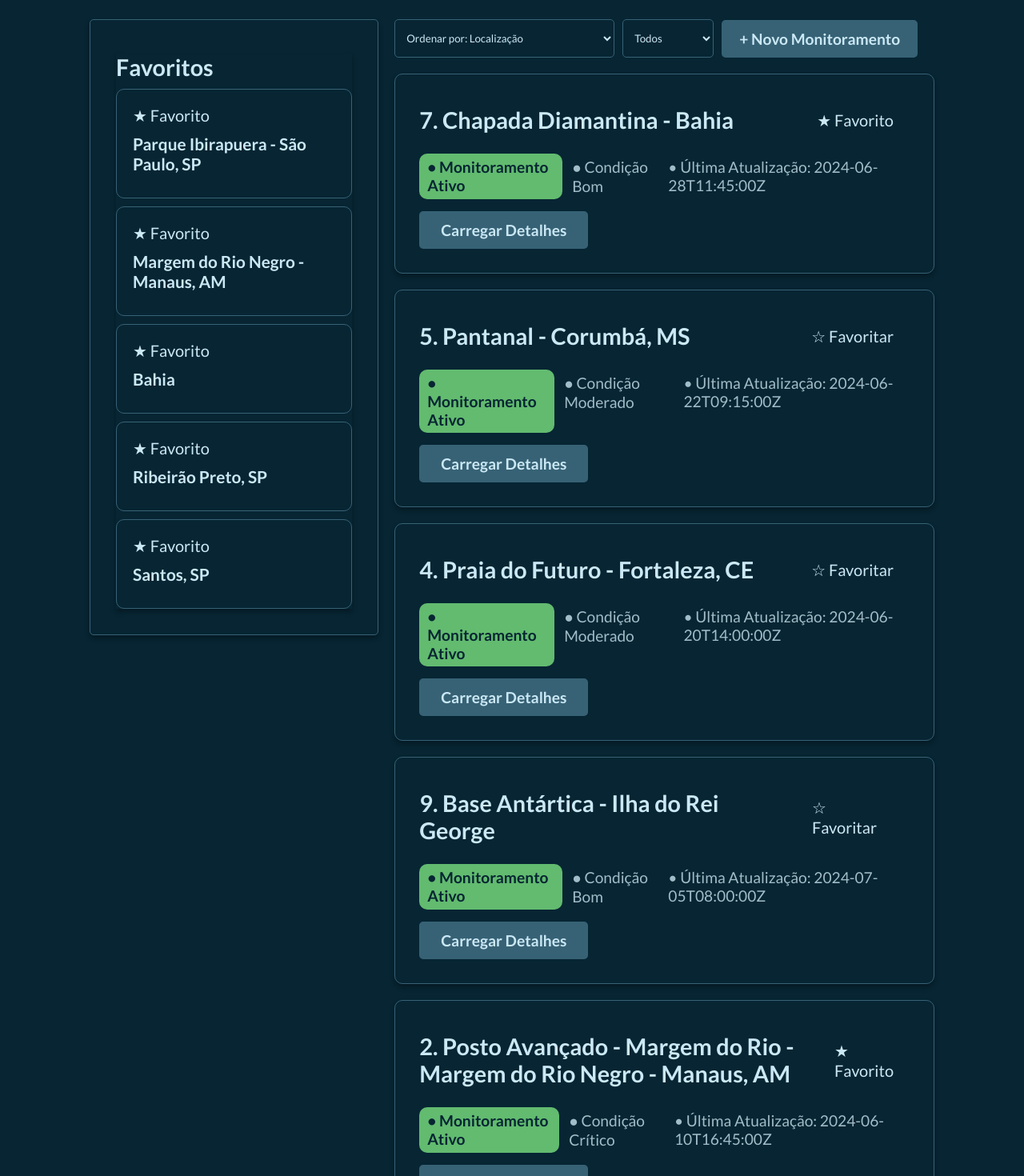
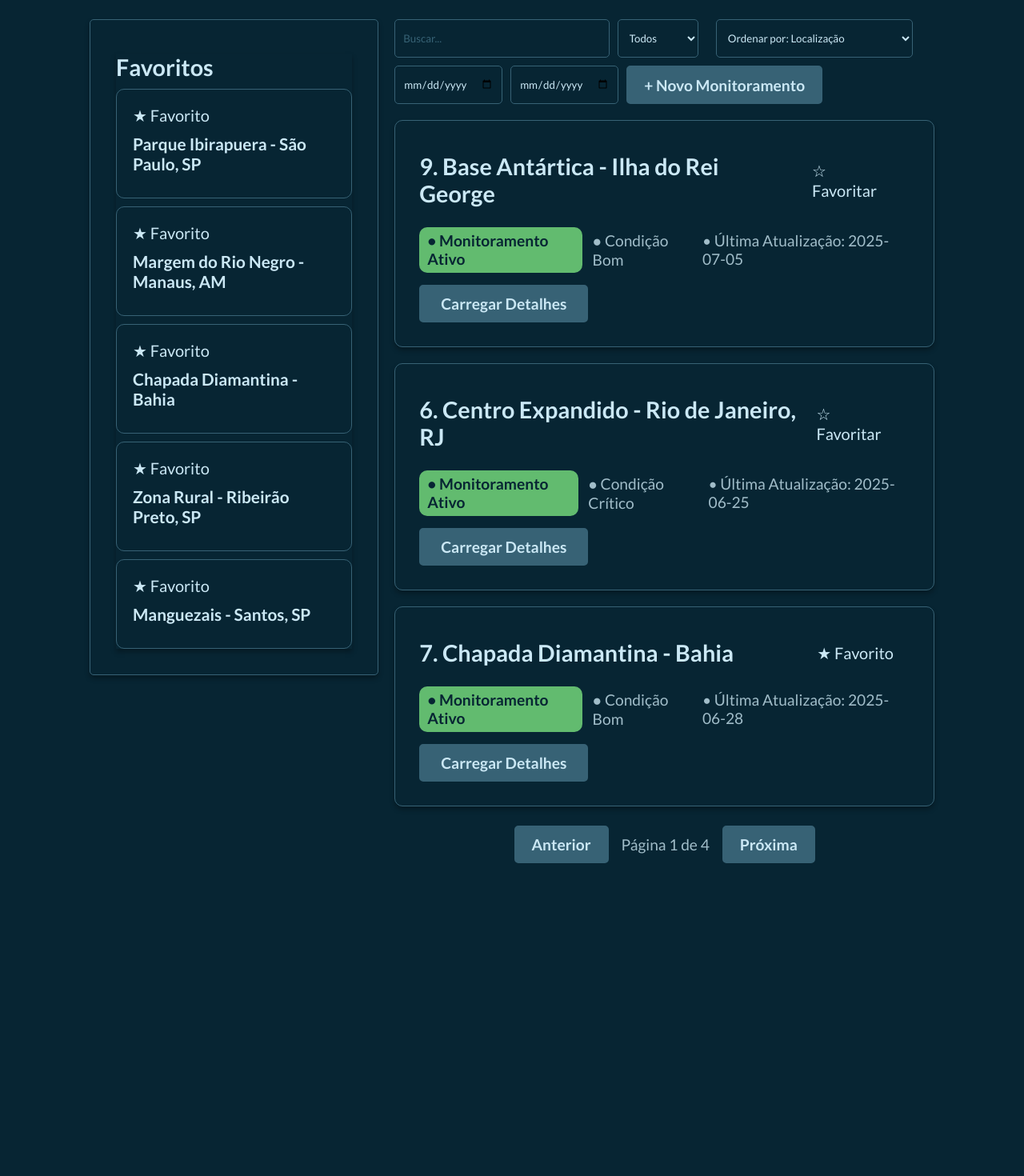
Before and after one commit to LeticiaFAAGomes/Fundamentos_de_React_AT, a React (Create React App) app: page / in a window 1280 px wide. Shown: the part 120-1590 px from the top of the page at 80% size. After the commit the page ends 1247 px from the top, so only its background shows below. Built offline with nearby package versions, Linux system fonts and the light colour scheme.

Commit message:
feat: add AT.16 - otimizacao de performance com paginacao

```diff
--- a/public/api/monitoring.json
+++ b/public/api/monitoring.json
@@ -5,8 +5,8 @@
     "location": "Parque Ibirapuera - São Paulo, SP",
     "condition": "Bom",
     "isActive": true,
-    "startDate": "2024-01-15",
-    "lastUpdate": "2024-06-10T14:30:00Z",
+    "startDate": "2025-01-15",
+    "lastUpdate": "2025-06-10",
     "description": "Monitoramento da qualidade do ar na área central do parque Ibirapuera, focado em partículas finas (PM2.5) e gases poluentes.",
     "isFavorite": true,
     "sensors": [
@@ -34,8 +34,8 @@
     "location": "Margem do Rio Negro - Manaus, AM",
     "condition": "Crítico",
     "isActive": true,
-    "startDate": "2024-02-10",
-    "lastUpdate": "2024-06-10T16:45:00Z",
+    "startDate": "2025-02-10",
+    "lastUpdate": "2025-06-10",
     "description": "Monitoramento de poluição hídrica no Rio Negro, com foco em metais pesados e contaminação por atividades industriais.",
     "isFavorite": true,
     "sensors": [
@@ -64,11 +64,11 @@
   {
     "id": 3,
     "name": "Serra do Mar",
-    "location": "Paranaguá, PR",
+    "location": "Serra do Mar - Paranaguá, PR",
     "condition": "Bom",
     "isActive": false,
-    "startDate": "2024-03-01",
-    "lastUpdate": "2024-06-15T10:30:00Z",
+    "startDate": "2025-03-01",
+    "lastUpdate": "2025-06-15",
     "description": "Área de Mata Atlântica com alta biodiversidade. Monitoramento inativo, mas condição ambiental considerada boa.",
     "isFavorite": false,
     "sensors": [
@@ -82,11 +82,11 @@
   {
     "id": 4,
     "name": "Praia do Futuro",
-    "location": "Fortaleza, CE",
+    "location": "Praia do Futuro - Fortaleza, CE",
     "condition": "Moderado",
     "isActive": true,
-    "startDate": "2024-03-05",
-    "lastUpdate": "2024-06-20T14:00:00Z",
+    "startDate": "2025-03-05",
+    "lastUpdate": "2025-06-20",
     "description": "Praia urbana muito frequentada, com monitoramento ativo. Condição moderada devido ao turismo e urbanização.",
     "isFavorite": false,
     "sensors": [
@@ -116,11 +116,11 @@
   {
     "id": 5,
     "name": "Pantanal",
-    "location": "Corumbá, MS",
+    "location": "Pantanal - Corumbá, MS",
     "condition": "Moderado",
     "isActive": true,
-    "startDate": "2024-03-10",
-    "lastUpdate": "2024-06-22T09:15:00Z",
+    "startDate": "2025-03-10",
+    "lastUpdate": "2025-06-22",
     "description": "Maior área alagável do mundo, com fauna exuberante. Monitoramento ativo, condição moderada por queimadas e pressão humana.",
     "isFavorite": false,
     "sensors": [
@@ -140,11 +140,11 @@
   {
     "id": 6,
     "name": "Centro Expandido",
-    "location": "Rio de Janeiro, RJ",
+    "location": "Centro Expandido - Rio de Janeiro, RJ",
     "condition": "Crítico",
     "isActive": true,
-    "startDate": "2024-03-15",
-    "lastUpdate": "2024-06-25T18:20:00Z",
+    "startDate": "2025-03-15",
+    "lastUpdate": "2025-06-25",
     "description": "Área urbana densa com tráfego intenso e poluição atmosférica. Monitoramento ativo em condição crítica.",
     "isFavorite": false,
     "sensors": [
@@ -163,11 +163,11 @@
   {
     "id": 7,
     "name": "Chapada Diamantina",
-    "location": "Bahia",
+    "location": "Chapada Diamantina - Bahia",
     "condition": "Bom",
     "isActive": true,
-    "startDate": "2024-03-20",
-    "lastUpdate": "2024-06-28T11:45:00Z",
+    "startDate": "2025-03-20",
+    "lastUpdate": "2025-06-28",
     "description": "Parque nacional com cachoeiras e formações rochosas. Monitoramento ativo, condição boa e preservação equilibrada.",
     "isFavorite": true,
     "sensors": [
@@ -191,11 +191,11 @@
   {
     "id": 8,
     "name": "Zona Rural",
-    "location": "Ribeirão Preto, SP",
+    "location": "Zona Rural - Ribeirão Preto, SP",
     "condition": "Moderado",
     "isActive": false,
-    "startDate": "2024-03-25",
-    "lastUpdate": "2024-07-01T13:10:00Z",
+    "startDate": "2025-03-25",
+    "lastUpdate": "2025-07-01",
     "description": "Região agrícola voltada para produção de cana e grãos. Monitoramento inativo, condição moderada devido à agricultura intensiva.",
     "isFavorite": true,
     "sensors": [
@@ -209,11 +209,11 @@
   {
     "id": 9,
     "name": "Base Antártica",
-    "location": "Ilha do Rei George",
+    "location": "Base Antártica - Ilha do Rei George",
     "condition": "Bom",
     "isActive": true,
-    "startDate": "2024-04-01",
-    "lastUpdate": "2024-07-05T08:00:00Z",
+    "startDate": "2025-04-01",
+    "lastUpdate": "2025-07-05",
     "description": "Base de pesquisa localizada na Ilha do Rei George, com monitoramento ativo em boas condições ambientais.",
     "isFavorite": false,
     "sensors": [
@@ -237,11 +237,11 @@
   {
     "id": 10,
     "name": "Manguezais",
-    "location": "Santos, SP",
+    "location": "Manguezais - Santos, SP",
     "condition": "Crítico",
     "isActive": true,
-    "startDate": "2024-04-05",
-    "lastUpdate": "2024-07-08T17:40:00Z",
+    "startDate": "2025-04-05",
+    "lastUpdate": "2025-07-08",
     "description": "Ecossistema costeiro vital para espécies marinhas. Monitoramento ativo, condição crítica devido à poluição e pressão urbana.",
     "isFavorite": true,
     "sensors": [
--- a/src/assets/css/App.css
+++ b/src/assets/css/App.css
@@ -95,8 +95,7 @@ main .container {
 
 main .container__wrap {
   display: flex;
-  flex-direction: row-reverse;
-  align-items: center;
+  flex-direction: column;
   justify-content: left;
   gap: 10px;
 }
@@ -181,6 +180,11 @@ form .input__grupo {
   gap: 8px;
 }
 
+.input__agrupamento {
+  display: flex;
+  gap: 10px;
+}
+
 form label {
   color: var(--cor-fonte-principal);
 }
@@ -188,7 +192,7 @@ form label {
 input,
 textarea,
 select {
-  width: 100%;
+  width: 90%;
   padding: 14px 10px;
   background-color: transparent;
   color: var(--cor-fonte-principal);
@@ -207,3 +211,11 @@ input::placeholder,
 textarea::placeholder {
   color: var(--cor-primaria);
 }
+
+input[type="date"] {
+  width: 20%;
+}
+
+.input__pesquisa {
+  width: 40%;
+}
--- a/src/components/environmentCard/EnvironmentCard.jsx
+++ b/src/components/environmentCard/EnvironmentCard.jsx
@@ -1,7 +1,7 @@
 import styles from "./EnvironmentCard.module.css";
 import LocationDetails from "../locationDetails/LocationDetails";
 
-export default function EnvironmentCard({ id, location, name, condition, isActive, lastUpdate, description, isFavorite, onToggleFavorito }) {
+export default function EnvironmentCard({ id, location, condition, isActive, lastUpdate, description, isFavorite, onToggleFavorito }) {
   let ehAtivo = definirStatusMonitoramento();
 
   function definirStatusMonitoramento() {
@@ -13,7 +13,7 @@ export default function EnvironmentCard({ id, location, name, condition, isActiv
       <div className={styles.card}>
         <div className={styles.card__container}>
           <header style={{ display: "flex", justifyContent: "space-between" }}>
-            <h2>{`${id}. ${name} - ${location} `}</h2>
+            <h2>{`${id}. ${location} `}</h2>
             <button style={{ fontSize: "20px", fontWeight: "500", cursor: "pointer", background: "none", border: "none" }} onClick={() => onToggleFavorito(id)}>
               {isFavorite ? "★ Favorito" : "☆ Favoritar"}
             </button>
--- a/src/components/environmentList/EnvironmentList.jsx
+++ b/src/components/environmentList/EnvironmentList.jsx
@@ -1,25 +1,34 @@
+import { useState } from "react";
 import EnvironmentCard from "../environmentCard/EnvironmentCard";
 import styles from "./EnvironmentList.module.css";
 
 export default function EnvironmentList({ monitoringData, favoritos, toggleFavorito }) {
+  const [pagina, setPagina] = useState(1);
+  const porPagina = 3;
+  const inicio = (pagina - 1) * porPagina;
+  const fim = inicio + porPagina;
+  const dadosVisiveis = monitoringData.slice(inicio, fim);
+
+  const totalPaginas = Math.ceil(monitoringData.length / porPagina);
+
   return (
     <section className={styles.cards} id='environmentCard'>
       <div className={styles.cards__container}>
-        {monitoringData.map((dado) => {
-          return (
-            <EnvironmentCard
-              key={dado.id}
-              id={dado.id}
-              location={dado.location}
-              name={dado.name}
-              condition={dado.condition}
-              isActive={dado.isActive}
-              lastUpdate={dado.lastUpdate}
-              isFavorite={favoritos.includes(dado.id)}
-              onToggleFavorito={toggleFavorito}
-            />
-          );
-        })}
+        {dadosVisiveis.map((dado) => (
+          <EnvironmentCard key={dado.id} id={dado.id} location={dado.location} condition={dado.condition} isActive={dado.isActive} lastUpdate={dado.lastUpdate} isFavorite={favoritos.includes(dado.id)} onToggleFavorito={toggleFavorito} />
+        ))}
+      </div>
+
+      <div className={styles.paginacao}>
+        <button onClick={() => setPagina(pagina - 1)} disabled={pagina === 1}>
+          Anterior
+        </button>
+        <span>
+          Página {pagina} de {totalPaginas}
+        </span>
+        <button onClick={() => setPagina(pagina + 1)} disabled={pagina === totalPaginas}>
+          Próxima
+        </button>
       </div>
     </section>
   );
--- a/src/components/environmentList/EnvironmentList.module.css
+++ b/src/components/environmentList/EnvironmentList.module.css
@@ -8,3 +8,17 @@
   flex-direction: column;
   gap: 20px;
 }
+
+.paginacao {
+  display: flex;
+  justify-content: center;
+  align-items: center;
+  gap: 1rem;
+  margin-top: 1.5rem;
+}
+
+.paginacao button {
+  font-size: var(--tamanho-texto);
+  cursor: pointer;
+  transition: background-color 0.2s ease;
+}
--- a/src/components/sortControls/SortControls.jsx
+++ b/src/components/sortControls/SortControls.jsx
@@ -1,6 +1,6 @@
 export default function SortControls({ criterioOrdenacao, setCriterioOrdenacao }) {
   return (
-    <div className='sort-controls'>
+    <div className='sort__controls'>
       <select id='ordenacao' value={criterioOrdenacao} onChange={(e) => setCriterioOrdenacao(e.target.value)}>
         <option value='location'>Ordenar por: Localização</option>
         <option value='condition'>Ordenar por: Condição</option>
--- a/src/pages/Dashboard.jsx
+++ b/src/pages/Dashboard.jsx
@@ -9,10 +9,15 @@ import { useState, useEffect } from "react";
 export default function Dashboard() {
   const [monitoringData, setMonitoringData] = useState([]);
   const [isFormVisible, setIsFormVisible] = useState(false);
-  const [filtro, setFiltro] = useState("Todos");
   const [criterioOrdenacao, setCriterioOrdenacao] = useState("location");
-  const dadosFiltrados = filtro === "Todos" ? monitoringData : monitoringData.filter((resultado) => resultado.condition === filtro);
+  const [busca, setBusca] = useState("");
+  const [filtroCondicao, setFiltroCondicao] = useState("Todos");
+
+  const [dataInicio, setDataInicio] = useState("");
+  const [dataFim, setDataFim] = useState("");
   const [favoritos, setFavoritos] = useState([]);
+  const [paginaAtual, setPaginaAtual] = useState(1);
+  const cardsPorPagina = 3;
 
   function toggleForm() {
     setIsFormVisible(!isFormVisible);
@@ -28,14 +33,22 @@ export default function Dashboard() {
     });
   };
 
-  const dadosOrdenados = [...dadosFiltrados].sort((a, b) => {
+  const dadosFiltradosAvancado = monitoringData.filter((dado) => {
+    const buscaLower = busca.toLowerCase();
+    const matchBusca = dado.location.toLowerCase().includes(buscaLower) || dado.condition.toLowerCase().includes(buscaLower) || (dado.description || "").toLowerCase().includes(buscaLower);
+    const matchCondicao = filtroCondicao === "Todos" ? true : dado.condition === filtroCondicao;
+    const matchData = (!dataInicio || dado.lastUpdate >= dataInicio) && (!dataFim || dado.lastUpdate <= dataFim);
+    return matchBusca && matchCondicao && matchData;
+  });
+
+  const dadosOrdenados = [...dadosFiltradosAvancado].sort((a, b) => {
     switch (criterioOrdenacao) {
       case "location":
         return a.location.localeCompare(b.location, "pt-BR");
       case "condition":
         return a.condition.localeCompare(b.condition, "pt-BR");
       case "lastUpdate":
-        return new Date(b.lastUpdate) - new Date(a.lastUpdate);
+        return b.lastUpdate.localeCompare(a.lastUpdate);
       case "status":
         return a.isActive === b.isActive ? 0 : a.isActive ? -1 : 1;
       case "sensors":
@@ -72,9 +85,16 @@ export default function Dashboard() {
 
             <section className='container__main'>
               <div className='container__wrap'>
-                <button onClick={toggleForm}>{isFormVisible ? "Fechar Monitoramento" : "+ Novo Monitoramento"}</button>
-                <FilterBar mudancaFiltro={setFiltro} />
-                <SortControls criterioOrdenacao={criterioOrdenacao} setCriterioOrdenacao={setCriterioOrdenacao} />
+                <div className='input__agrupamento'>
+                  <input type='text' placeholder='Buscar...' className='input__pesquisa' value={busca} onChange={(e) => setBusca(e.target.value)} />
+                  <FilterBar mudancaFiltro={setFiltroCondicao} />
+                  <SortControls criterioOrdenacao={criterioOrdenacao} setCriterioOrdenacao={setCriterioOrdenacao} />
+                </div>
+                <div className='input__agrupamento'>
+                  <input type='date' value={dataInicio || ""} onChange={(e) => setDataInicio(e.target.value)} />
+                  <input type='date' value={dataFim || ""} onChange={(e) => setDataFim(e.target.value)} />
+                  <button onClick={toggleForm}>{isFormVisible ? "Fechar Monitoramento" : "+ Novo Monitoramento"}</button>
+                </div>
               </div>
               {isFormVisible && <MonitoringForm />}
               <EnvironmentList monitoringData={dadosOrdenados} favoritos={favoritos} toggleFavorito={toggleFavorito} />
```
